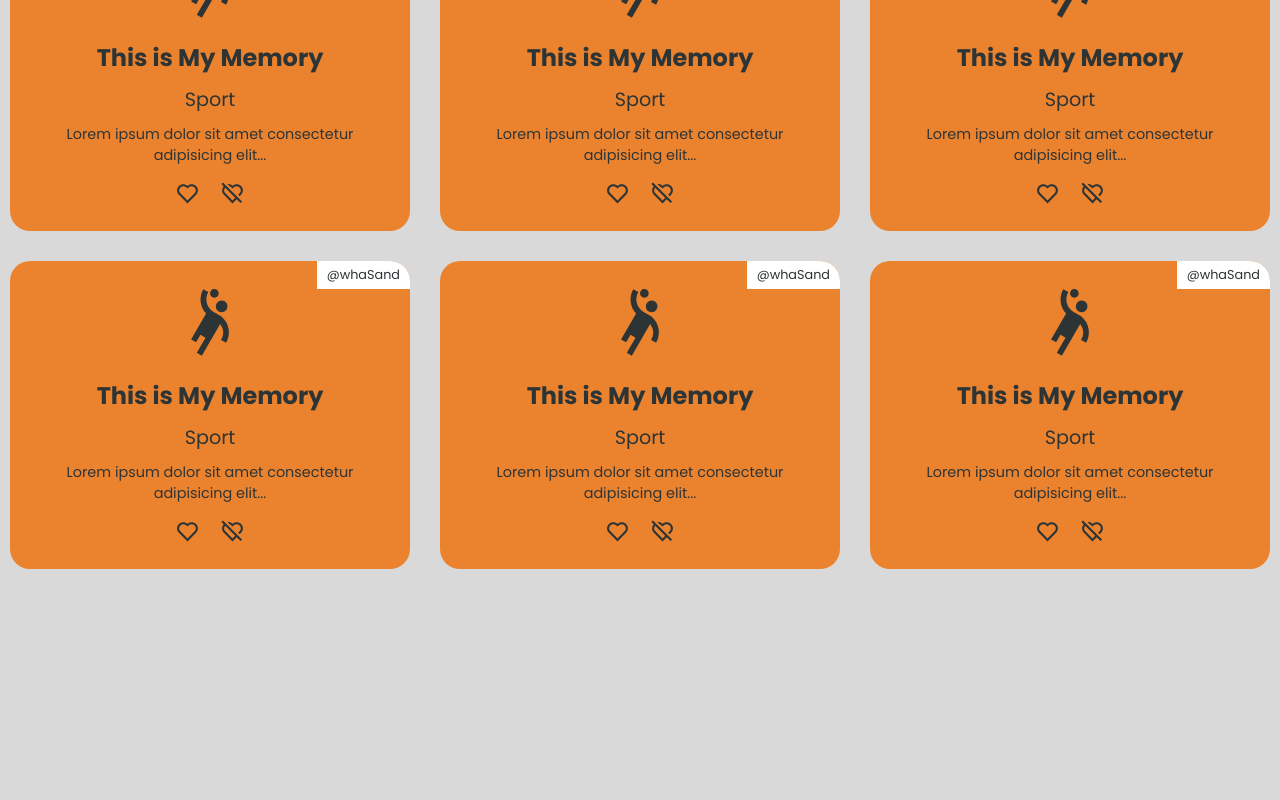
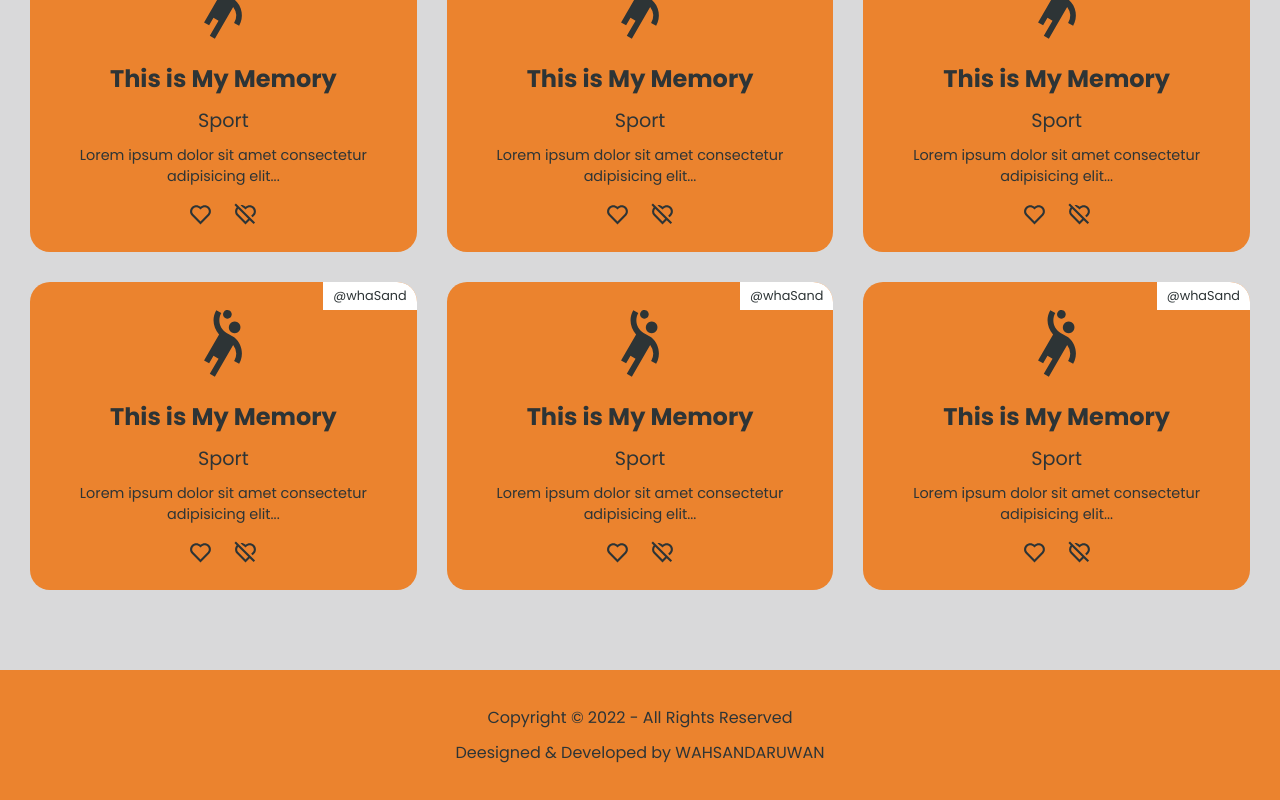
Before and after one commit to wahsandaruwan/memories_app_frontend, a React (Create React App) app: page / in a window 1280 px wide. Shown: the part 912-1712 px from the top of the page. Before the commit the page ends 1541 px from the top, so only its background shows below. Built offline with nearby package versions, Linux system fonts and the light colour scheme; the HTML template or start-up script is replaced by a standard one.

Commit message:
code updated

```diff
--- a/src/Components/Pages/Feed.js
+++ b/src/Components/Pages/Feed.js
@@ -1,4 +1,5 @@
 // Custom components
+import Footer from "../Sections/Footer"
 import Memory from "../Sections/Memory"
 import NavBar from "../Sections/NavBar"
 
@@ -21,6 +22,7 @@ const Feed = () => {
                     <Memory />
                     <Memory />
                 </div>
+                <Footer />
             </div>
         </>
     )
--- /dev/null
+++ b/src/Components/Sections/Footer.js
@@ -0,0 +1,14 @@
+import "./Styles/FooterStyles.css"
+
+const Footer = () => {
+    return (
+        <>
+            <div className="footer-section">
+                <p className="copy">Copyright &copy; 2022 - All Rights Reserved</p>
+                <p className="credits">Deesigned & Developed by WAHSANDARUWAN</p>
+            </div>
+        </>
+    )
+}
+
+export default Footer
--- /dev/null
+++ b/src/Components/Sections/Styles/FooterStyles.css
@@ -0,0 +1,16 @@
+/* -----Footer Section----- */
+.footer-section {
+  width: 100%;
+  padding: 30px;
+  background-color: #eb832e;
+  display: flex;
+  justify-content: center;
+  align-items: center;
+  flex-direction: column;
+}
+
+/* Copyright & Credits */
+.footer-section .copy,
+.footer-section .credits {
+  font-size: 1rem;
+}
--- a/src/Components/Sections/Styles/NavBarStyles.css
+++ b/src/Components/Sections/Styles/NavBarStyles.css
@@ -1,5 +1,9 @@
 /* -----Navbar Section----- */
 .navbar-section {
+  position: fixed;
+  top: 0;
+  left: 0;
+  z-index: 99;
   width: 100%;
   background-color: #eb832e;
   padding: 20px;
--- a/src/index.css
+++ b/src/index.css
@@ -138,7 +138,8 @@ a {
 
 .memories-wall {
   width: 100%;
-  margin: 60px 0;
+  padding: 0 30px;
+  margin: 180px 0 80px 0;
   display: grid;
   gap: 30px;
   justify-content: center;
```
